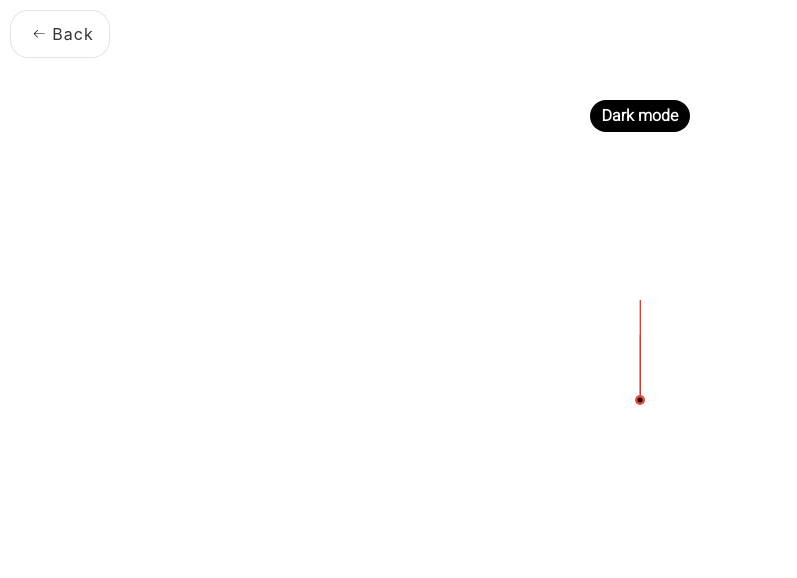
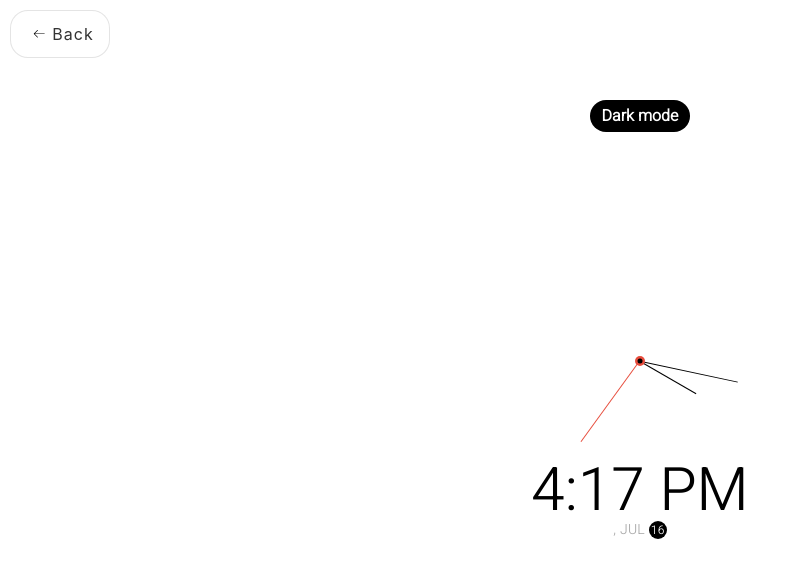
Before and after one commit to jorgehenrrique/50projects-react, a React (Vite) app: page /50projects-react/19-theme-clock in a window 1280 px wide. Shown: the top 578 px of the page, without its empty margins (0-797 px from the left). Built offline with nearby package versions, Linux system fonts and the light colour scheme; a web font is replaced by a local one.

Commit message:
Add jsx proj 19

```diff
--- a/src/pages/19-theme-clock/ThemeClock.css
+++ b/src/pages/19-theme-clock/ThemeClock.css
@@ -97,6 +97,7 @@
 
 .time-19 {
   font-size: 6rem;
+  color: var(--primary-color-19);
 }
 
 .date-19 {
@@ -106,7 +107,7 @@
   text-transform: uppercase;
 }
 
-.date-19 .circle {
+.date-19 .circle-19 {
   background-color: var(--primary-color-19);
   color: var(--secondary-color-19);
   border-radius: 50%;
--- a/src/pages/19-theme-clock/ThemeClock.jsx
+++ b/src/pages/19-theme-clock/ThemeClock.jsx
@@ -1,5 +1,9 @@
+/* eslint-disable no-unused-vars */
 import { useEffect, useState } from 'react';
 import './ThemeClock.css';
+
+const days = ["Sunday", "Monday", "Tuesday", "Wednesday", "Thursday", "Friday", "Saturday"];
+const months = ["Jan", "Feb", "Mar", "Apr", "May", "Jun", "Jul", "Aug", "Sep", "Oct", "Nov", "Dec"];
 
 export default function ThemeClock() {
   useEffect(() => {
@@ -7,22 +11,55 @@ export default function ThemeClock() {
   }, []);
 
   const [dark, setDark] = useState(false);
+  const [stateTime, setStateTime] = useState(setTime());
+
+  function setTime() {
+    const time = new Date();
+    const month = time.getMonth();
+    const day = time.getDate();
+    const date = time.getDate();
+    const hours = time.getHours();
+    const hoursForClock = hours >= 13 ? hours % 12 : hours;
+    const minutes = time.getMinutes();
+    const seconds = time.getSeconds();
+    const amPm = hours >= 12 ? 'PM' : 'AM';
+
+    return { hoursForClock, minutes, seconds, amPm, day, month, date };
+  }
+
+  useEffect(() => {
+    const intervalID = setInterval(() => {
+      setStateTime(setTime());
+    }, 1000);
+
+    return () => {
+      clearInterval(intervalID);
+    };
+  }, []);
+
+  const scale = (num, in_min, in_max, out_min, out_max) => {
+    return (num - in_min) * (out_max - out_min) / (in_max - in_min) + out_min;
+  }
 
   return (
     <div className={`body-19 ${dark ? 'dark-19' : ''}`}>
 
-      <button onClick={(() => setDark(!dark))}>Dark mode</button>
+      <button onClick={(() => setDark(!dark))}>{!dark ? 'Dark mode' : 'Light mode'}</button>
 
       <div className="clock-container-19">
         <div className="clock-19">
-          <div className="needle hour"></div>
-          <div className="needle minute"></div>
-          <div className="needle second"></div>
+          <div className="needle hour" style={{ transform: `translate(-50%, -100%) rotate(${scale(stateTime.hoursForClock, 0, 12, 0, 360)}deg)` }}></div>
+          <div className="needle minute" style={{ transform: `translate(-50%, -100%) rotate(${scale(stateTime.minutes, 0, 60, 0, 360)}deg)` }}></div>
+          <div className="needle second" style={{ transform: `translate(-50%, -100%) rotate(${scale(stateTime.seconds, 0, 60, 0, 360)}deg)` }}></div>
           <div className="center-point"></div>
         </div>
 
-        <div className="time-19"></div>
-        <div className="date-19"></div>
+        <div className="time-19">
+          {stateTime.hoursForClock}:{stateTime.minutes < 10 ? `0${stateTime.minutes}` : stateTime.minutes} {stateTime.amPm}
+        </div>
+        <div className="date-19">
+          {days[stateTime.day]}, {months[stateTime.month]} <span className='circle-19'>{stateTime.date}</span>
+        </div>
       </div>
 
     </div >
```
